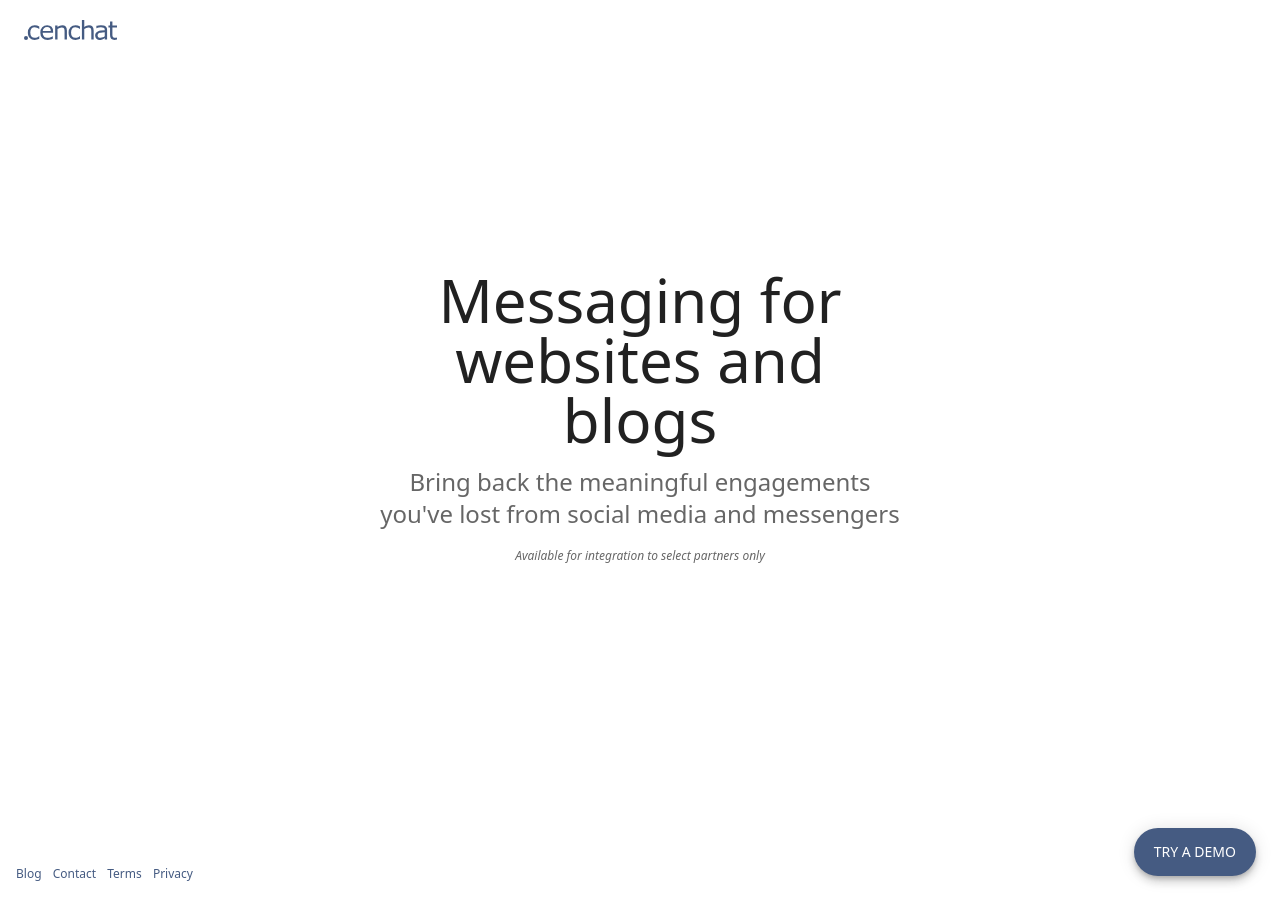
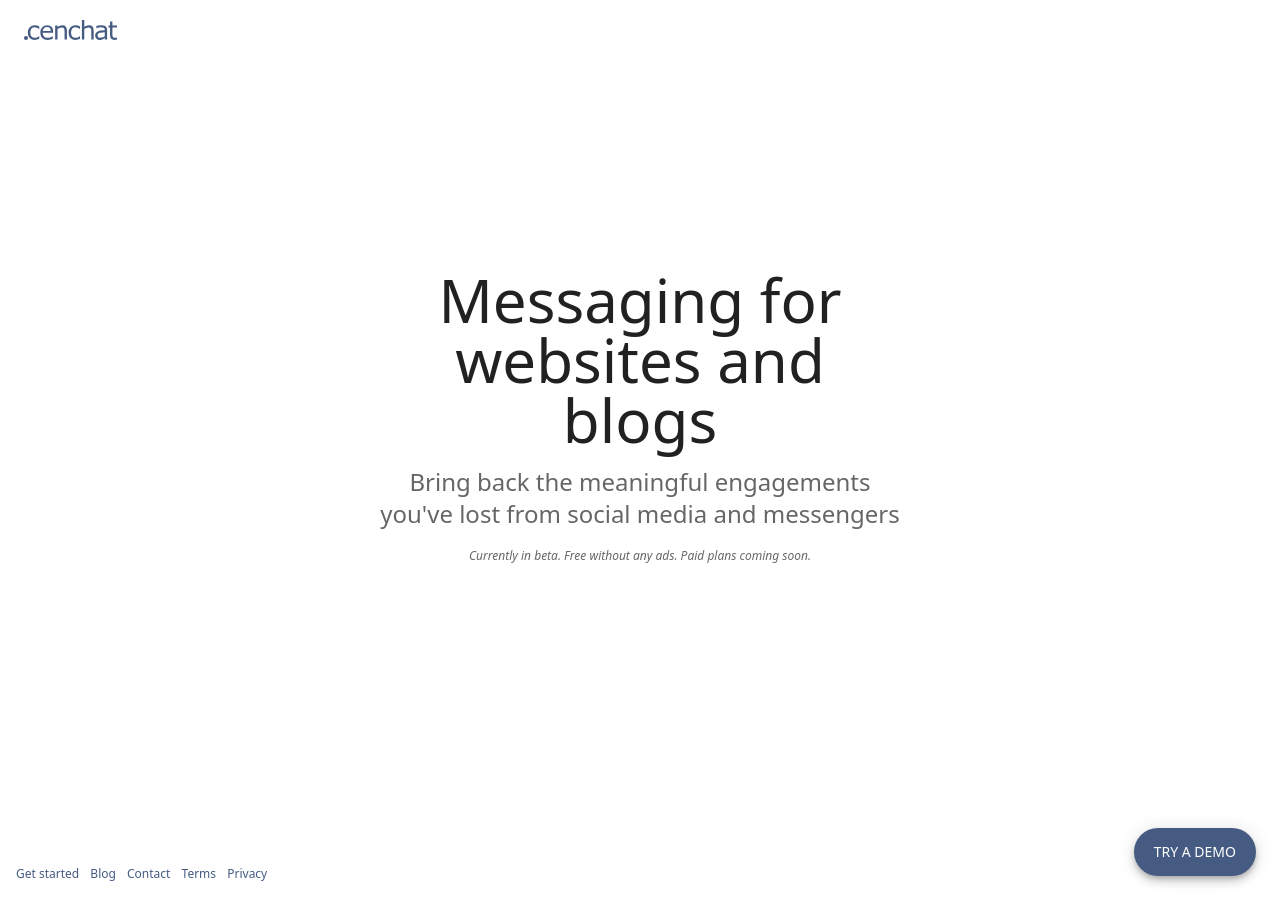
Before and after one commit to cenchat/cenchat.github.io, a Jekyll site: the page built from index.md, in a window 1280 px wide. Built offline with Jekyll 4.4.1, drawn with Linux system fonts in a browser that asks for light colours; a script that is not in the unit is left out.

Commit message:
Implement new Cenchat specs and docs

```diff
--- a/_includes/footer.html
+++ b/_includes/footer.html
@@ -1,5 +1,9 @@
 <footer class="layout__footer">
   <ul>
+    <li>
+      <a href="/docs/setting-up-on-your-website">Get started</a>
+    </li>
+
     <li>
       <a href="/blog">Blog</a>
     </li>
--- a/_includes/head.html
+++ b/_includes/head.html
@@ -6,10 +6,6 @@
   <link rel="stylesheet" href="{{ "/assets/main.css" | relative_url }}">
   {% seo %}
 
-  {%- if site.cenchat.id -%}
-    <meta property="cenchat:id" content="{{ site.cenchat.id }}">
-  {%- endif -%}
-
   {%- if jekyll.environment == 'production' and site.google_analytics -%}
     {%- include google-analytics.html -%}
   {%- endif -%}
--- a/_layouts/home.html
+++ b/_layouts/home.html
@@ -8,11 +8,11 @@ layout: default
     <p class="home__subtitle">{{ site.description }}</p>
 
     <p class="home__caption">
-      <em>Available for integration to select partners only</em>
+      <em>Currently in beta. Free without any ads. Paid plans coming soon.</em>
     </p>
   </div>
 
-  {%- if site.cenchat.id -%}
-    <button class="home__demo-button" id="cenchat-widget-button" {%- if page.cenchat_id -%} data-page-id="{{ page.cenchat_id }}" {%- endif -%}>Try a demo</button>
+  {%- if site.cenchat.id and page.cenchat_id -%}
+    <button class="home__demo-button" id="cenchat-widget-button" data-site-id="{{ site.cenchat.id }}" data-page-id="{{ page.cenchat_id }}">Try a demo</button>
   {%- endif -%}
 </div>
--- a/assets/layout.css
+++ b/assets/layout.css
@@ -54,14 +54,27 @@
 }
 
 .layout__footer {
-  padding: 16px 12px;
   font-size: 0.75rem;
   font-weight: 400;
   line-height: 1.25rem;
 }
 
+.layout__footer::after {
+  display: block;
+  width: 100%;
+  height: 80px;
+  content: '';
+  background-color: #fafafa;
+}
+
+@media (min-width: 960px) {
+  .layout__footer::after {
+    display: none;
+  }
+}
+
 .layout__footer ul {
-  padding-left: 0;
+  padding: 16px 12px;
   margin-top: 0;
   margin-bottom: 0;
   list-style-type: none;
--- a/assets/post.css
+++ b/assets/post.css
@@ -6,7 +6,7 @@
 
 .post h1 {
   margin-top: 24px;
-  margin-bottom: 24px;
+  margin-bottom: 48px;
   font-size: 3.75rem;
   font-weight: 300;
   line-height: 3.75rem;
@@ -64,6 +64,8 @@
 }
 
 .post li {
+  margin-top: 4px;
+  margin-bottom: 4px;
   font-size: 1rem;
   font-weight: 400;
   line-height: 1.5rem;
@@ -79,6 +81,13 @@
 
 .post ol {
   padding-left: 32px;
+}
+
+.post img {
+  width: 100%;
+  overflow: hidden;
+  border-radius: 4px;
+  border: 1px solid rgba(0, 0, 0, 0.12);
 }
 
 .post blockquote {
@@ -106,7 +115,7 @@
   padding: 16px;
   margin-top: 16px;
   margin-bottom: 16px;
-  border-radius: 2px;
+  border-radius: 4px;
   overflow: auto;
   background-color: #f5f5f5;
   font-size: 0.875rem;
@@ -117,7 +126,7 @@
 
 .post code {
   padding: 4px;
-  border-radius: 2px;
+  border-radius: 4px;
   background-color: #f5f5f5;
   font-size: 0.875rem;
   font-family: SFMono-Regular,Consolas,Liberation Mono,Menlo,Courier,monospace;
@@ -170,7 +179,7 @@
   padding-left: 12px;
   font-size: 0.875rem !important;
   line-height: 32px !important;
-  border-radius: 2px;
+  border-radius: 4px;
   background-color: #f5f5f5;
 }
 
@@ -178,3 +187,24 @@
   margin-right: 8px;
   margin-bottom: 8px;
 }
+
+.post__cenchat-button {
+  position: fixed;
+  right: 16px;
+  bottom: 16px;
+  z-index: 600;
+  display: flex;
+  align-items: center;
+  justify-content: center;
+  padding: 12px 20px;
+  height: 48px;
+  font-size: 0.875rem;
+  font-weight: 500;
+  color: #fff;
+  text-align: center;
+  text-transform: uppercase;
+  background-color: #455b82;
+  border: none;
+  border-radius: 32px;
+  box-shadow: 0 3px 5px -1px rgba(0, 0, 0, 0.2), 0 6px 10px 0 rgba(0, 0, 0, 0.14), 0 1px 18px 0 rgba(0, 0, 0, 0.12);
+}
```
Also changed, not shown: _layouts/post.html (+11 -0 lines), docs/setting-up-on-your-website.md (added, +43 -0 lines), assets/images/docs/setting-up-on-your-website/0.png (added).
